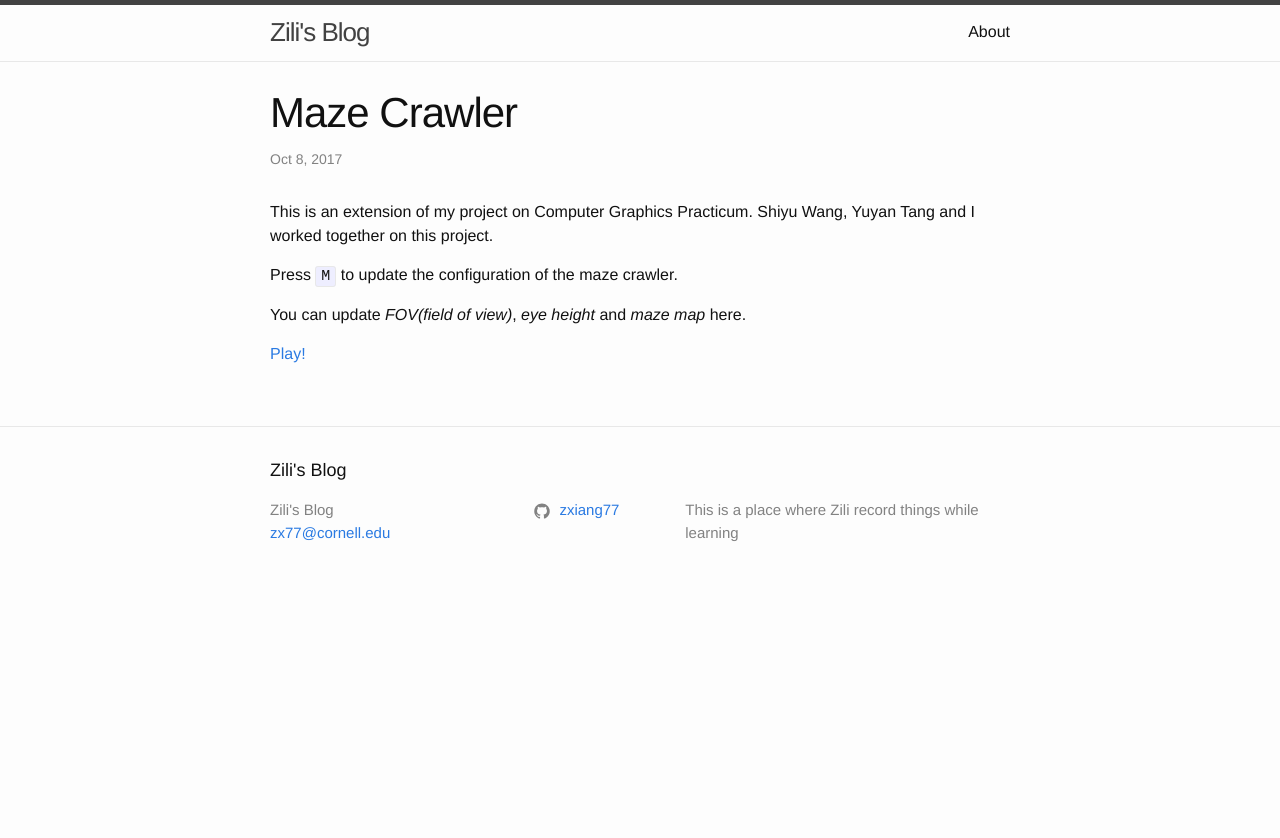
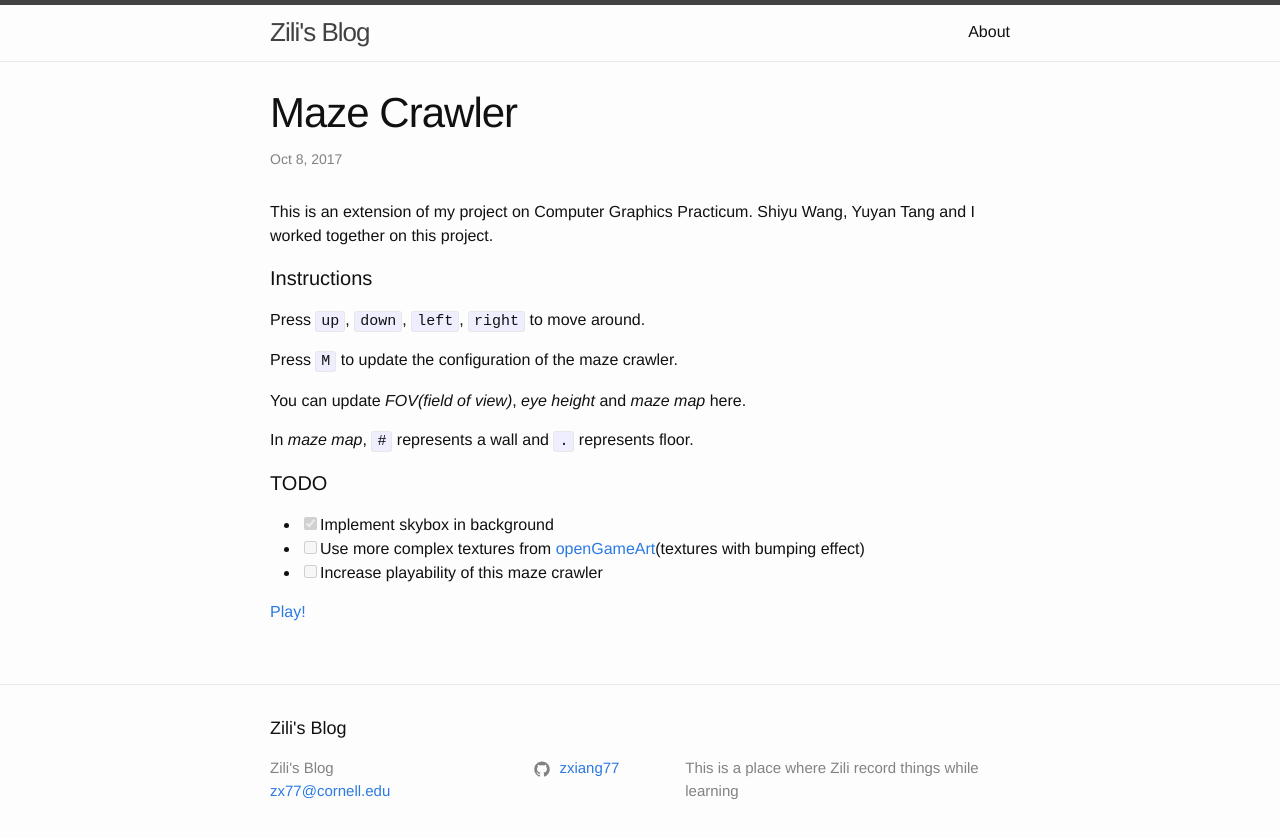
Before and after one commit to zxiang77/zx.blog, a Jekyll site: the page built from _posts/2017-10-08-maze-crawler.md, in a window 1280 px wide. Shown: the top 838 px of the page. Built offline with Jekyll 4.4.1, drawn with Linux system fonts in a browser that asks for light colours.

Commit message:
maze crawler

```diff
--- a/_posts/2017-10-08-maze-crawler.md
+++ b/_posts/2017-10-08-maze-crawler.md
@@ -8,8 +8,18 @@ description: a maze crawler built with WebGL.
 
 This is an extension of my project on Computer Graphics Practicum. Shiyu Wang, Yuyan Tang and I worked together on this project.
 
+#### Instructions
+Press `up`, `down`, `left`, `right` to move around.
+
 Press `M` to update the configuration of the maze crawler.
 
 You can update _FOV(field of view)_, _eye height_ and _maze map_ here.
 
+In _maze map_, `#` represents a wall and `.` represents floor.
+
+#### TODO
+- [x] Implement skybox in background
+- [ ] Use more complex textures from [openGameArt](https://opengameart.org/)(textures with bumping effect)
+- [ ] Increase playability of this maze crawler
+
 [Play!](https://mazecrawler.herokuapp.com/index.html)
```
